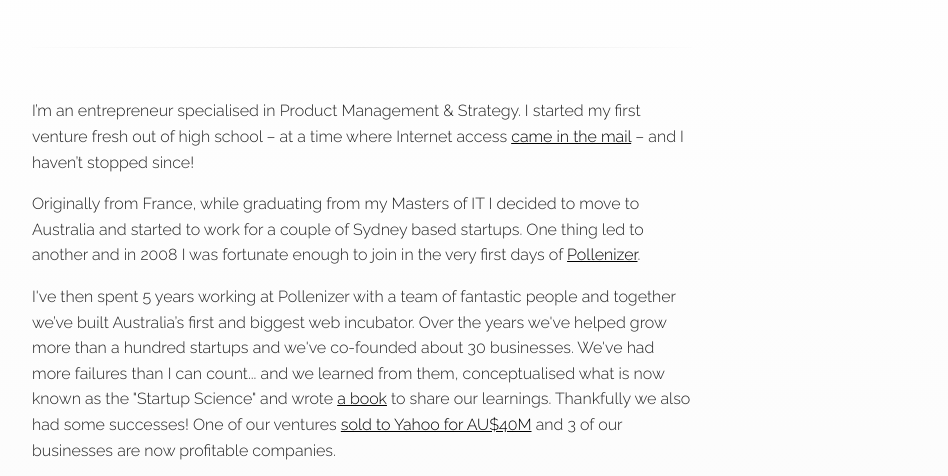
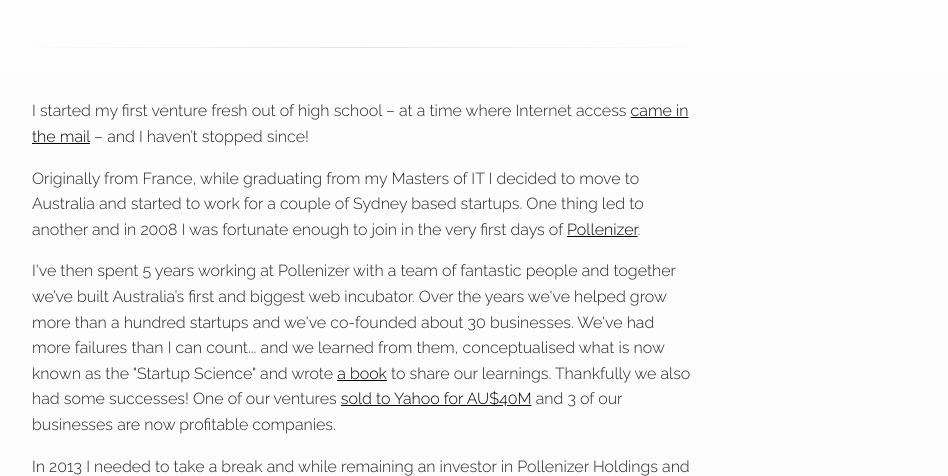
Before and after one commit to pierresauvignon/pierresauvignon.github.io, a plain HTML site: page index.html in a window 1280 px wide. Shown: the part 275-751 px from the top of the page, without its empty margins (278-1226 px from the left). Drawn offline with Linux system fonts and the light colour scheme.

Commit message:
Update index.html

```diff
--- a/index.html
+++ b/index.html
@@ -33,7 +33,7 @@
 
       	<section id="About">
 
-			<p>I’m an entrepreneur specialised in Product Management & Strategy. I started my first venture fresh out of high school – at a time where Internet access <a href="https://www.google.com.au/search?q=aol+cd&source=lnms&tbm=isch&sa=X" title="AOL CD" target="_blank">came in the mail</a> – and I haven’t stopped since!</p>
+			<p>I started my first venture fresh out of high school – at a time where Internet access <a href="https://www.google.com.au/search?q=aol+cd&source=lnms&tbm=isch&sa=X" title="AOL CD" target="_blank">came in the mail</a> – and I haven’t stopped since!</p>
 
 		</section>
 
```
